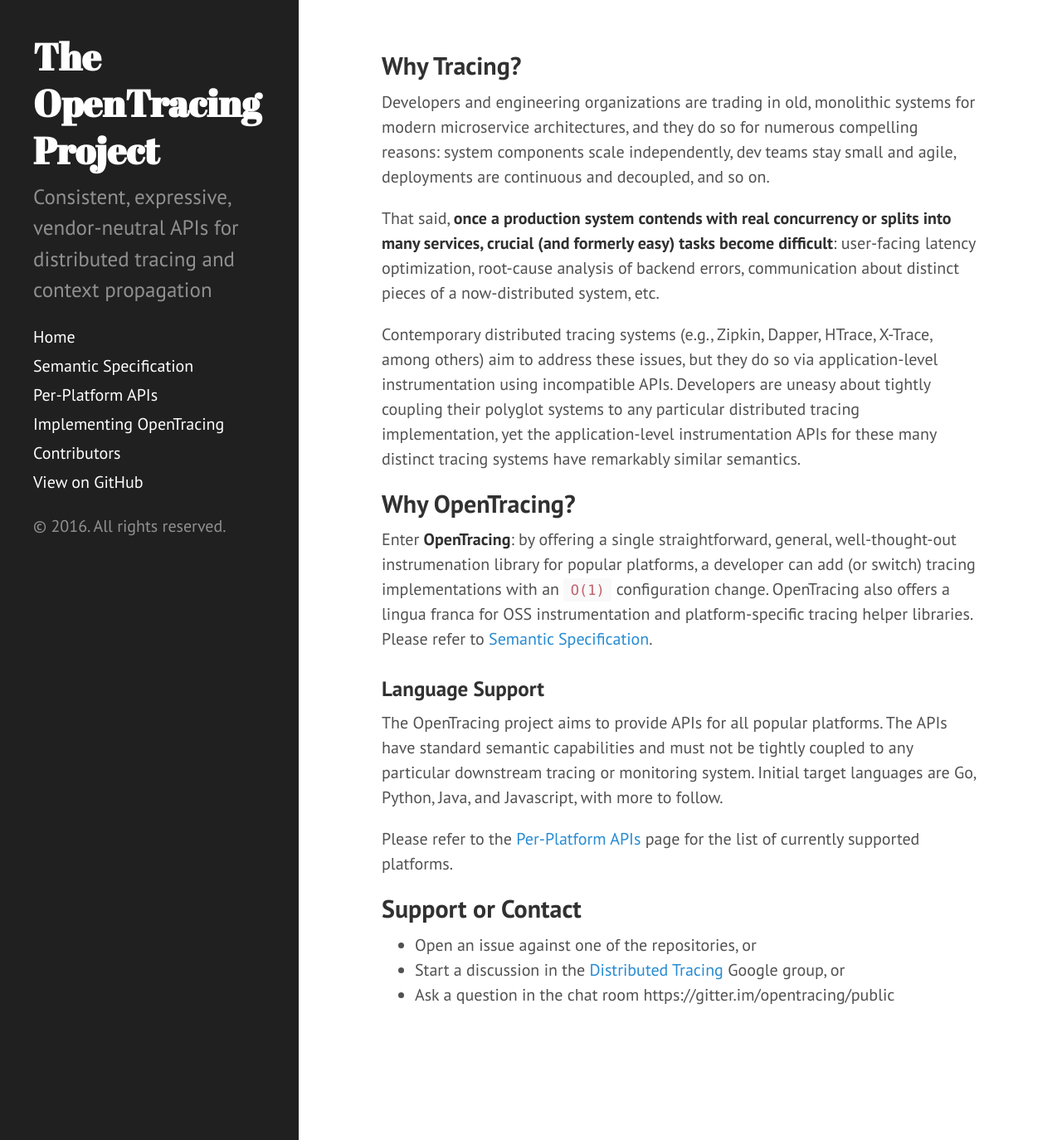
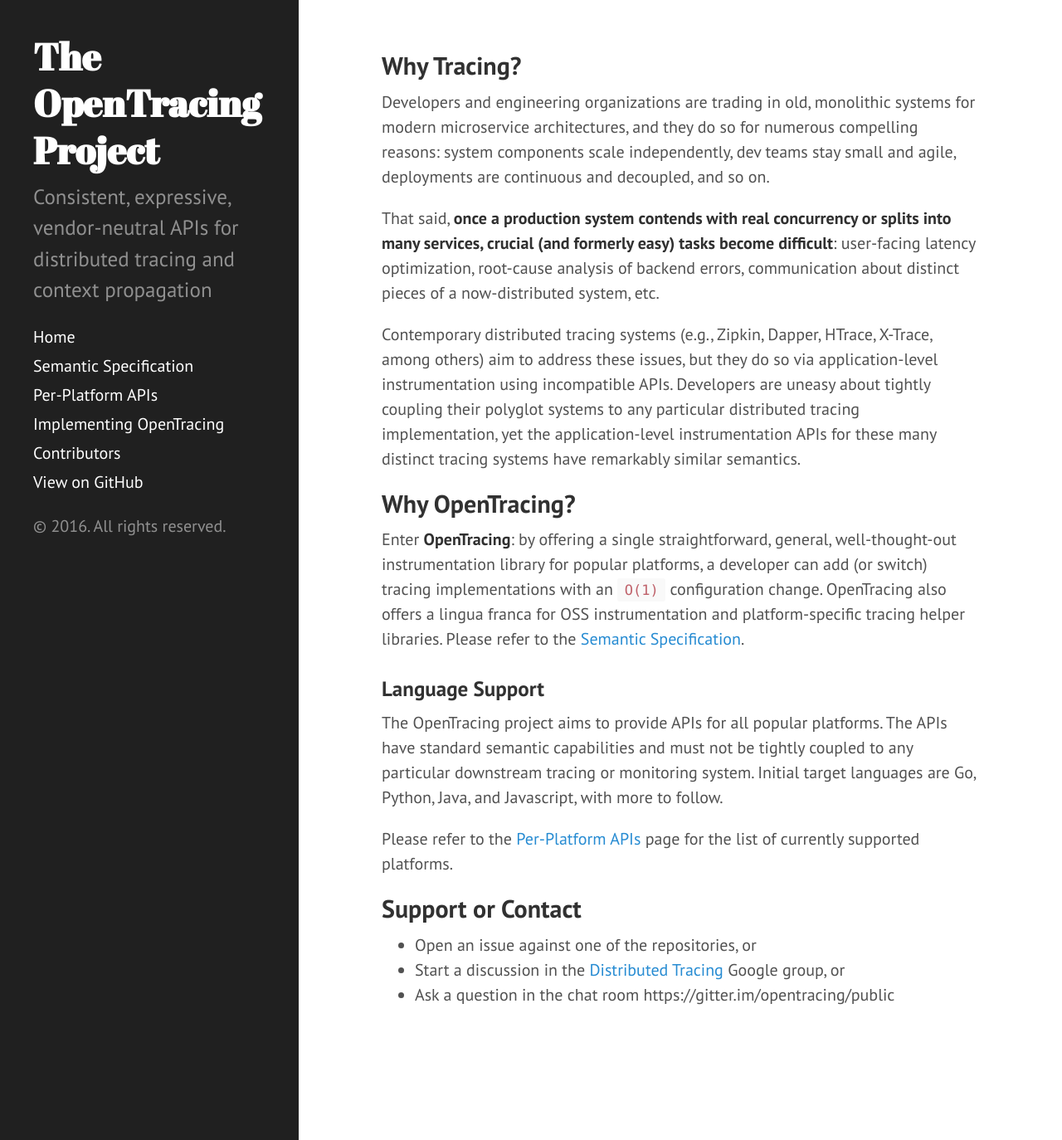
Before and after one commit to opentracing/opentracing.io, a Jekyll site: the page built from index.md, in a window 1280 px wide and 1374 px high. Shown: the whole window at 83% size. Built offline with Jekyll 4.4.1, drawn with Linux system fonts in a browser that asks for light colours; Markdown is read by kramdown in place of the engine named in the settings.

Commit message:
index.md minor typo, also add "the"

```diff
--- a/index.md
+++ b/index.md
@@ -13,8 +13,7 @@
 
 ## Why OpenTracing?
 
-Enter **OpenTracing**: by offering a single straightforward, general, well-thought-out instrumenation library for popular platforms, a developer can add (or switch) tracing implementations with an `O(1)` configuration change. OpenTracing also offers a lingua franca for OSS instrumentation and platform-specific tracing helper libraries.  Please refer to
-[Semantic Specification]({{ baseurl }}spec).
+Enter **OpenTracing**: by offering a single straightforward, general, well-thought-out instrumentation library for popular platforms, a developer can add (or switch) tracing implementations with an `O(1)` configuration change. OpenTracing also offers a lingua franca for OSS instrumentation and platform-specific tracing helper libraries.  Please refer to the [Semantic Specification]({{ baseurl }}spec).
 
 ### Language Support
 
```
